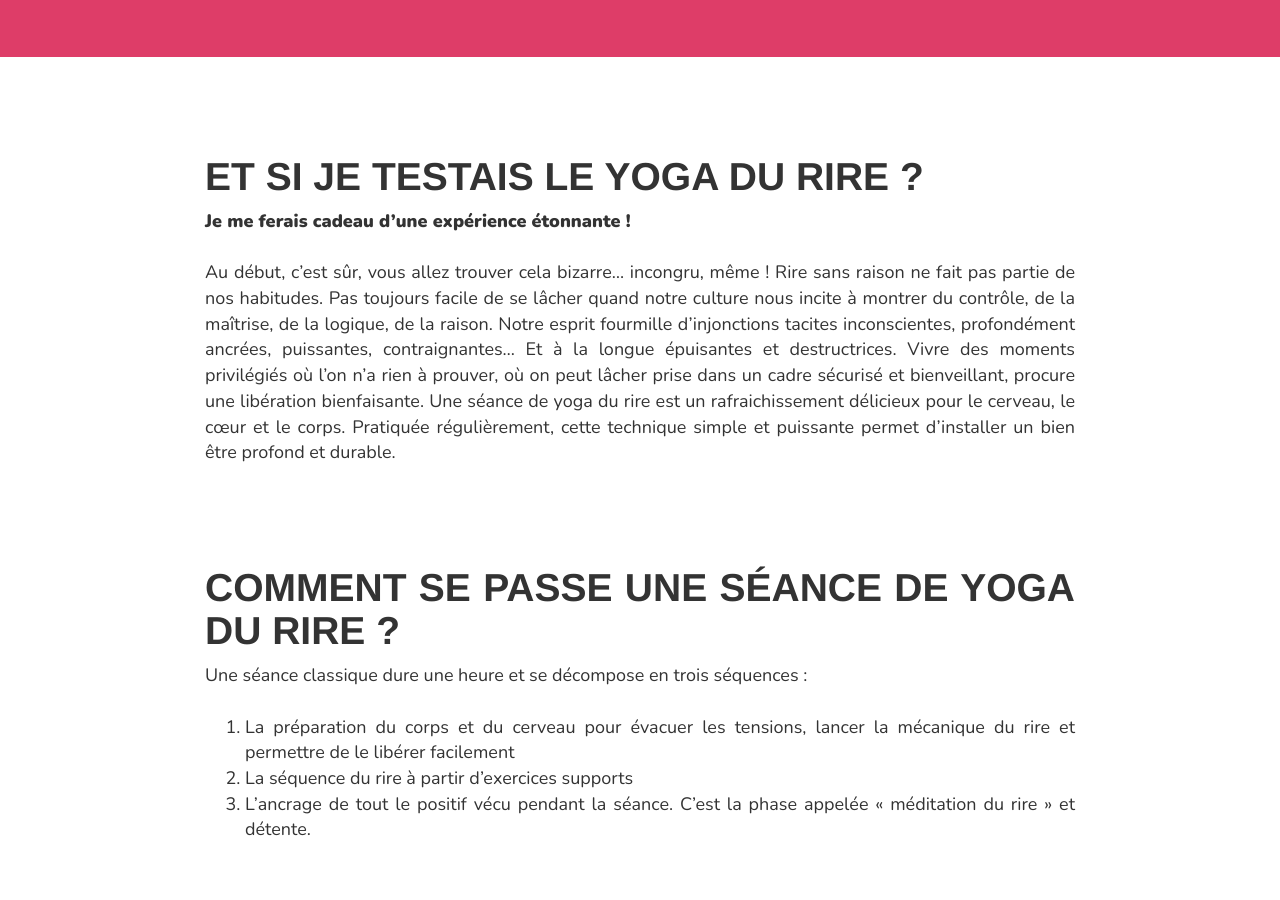
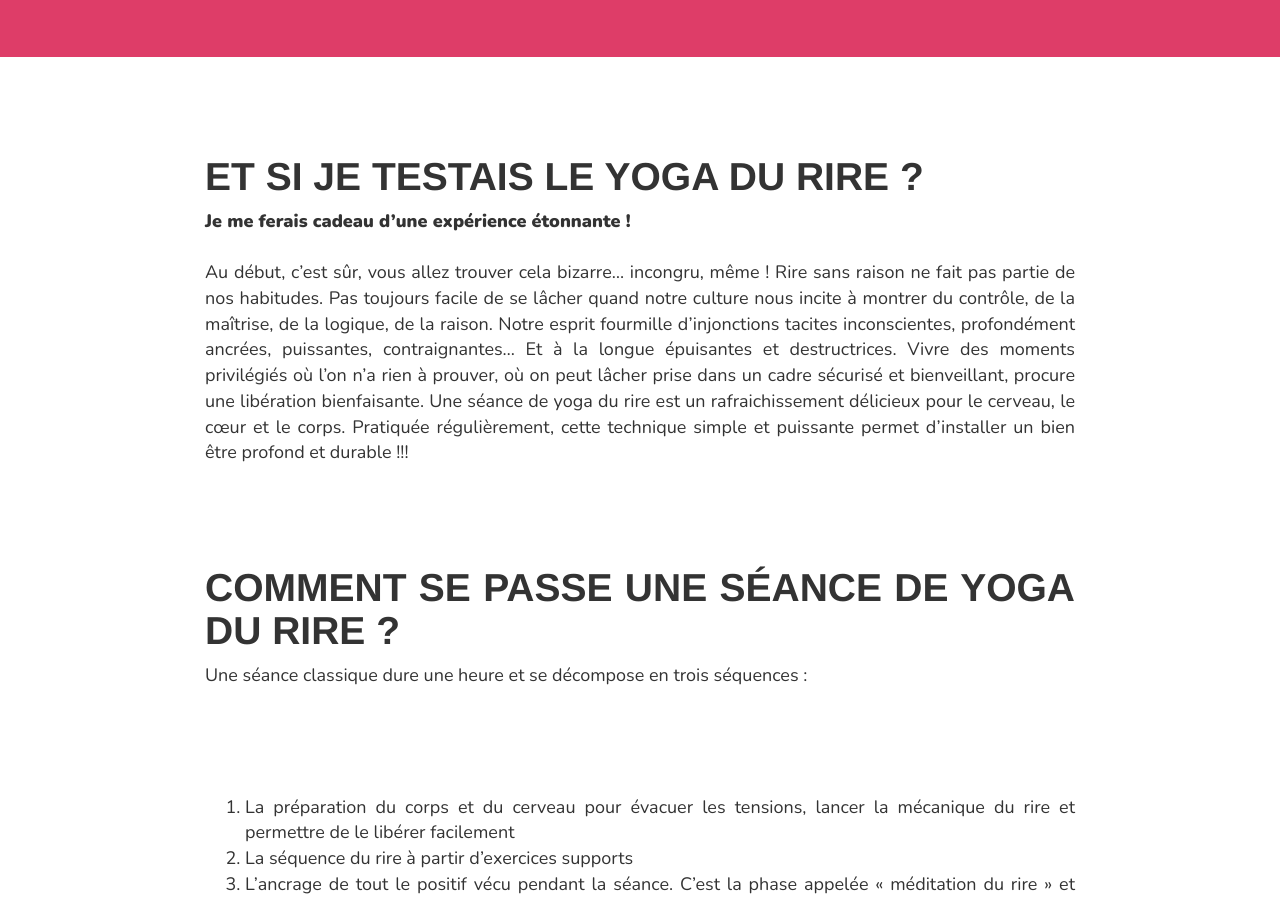
Before and after one commit to arthur-koenig/yoga-rires, a Jekyll site: the page built from particuliers/index.html, in a window 1280 px wide and 900 px high, scrolled down 663 px. Built offline with Jekyll 4.4.1, drawn with Linux system fonts in a browser that asks for light colours; nearby versions of some CDN libraries; some web fonts are replaced; comment, search, counter and statistics services are not loaded.

Commit message:
Update from Forestry.io - particuliers/index.html

```diff
--- a/particuliers/index.html
+++ b/particuliers/index.html
@@ -4,7 +4,6 @@ title: Du rire pour tout le monde
 background-color: DE3D68
 description: Cours de yoga du rire à Paris, ateliers partout en France !
 ---
-
 <div class="container container-small text-justify-big">
   <br>
   <br>
@@ -14,17 +13,15 @@ description: Cours de yoga du rire à Paris, ateliers partout en France !
 
 <h1>Et si je testais le yoga du rire ?</h1>
 <b>Je me ferais cadeau d’une expérience étonnante !</b><br><br>
-Au début, c’est sûr, vous allez trouver cela bizarre… incongru, même ! Rire sans raison ne fait pas partie de nos habitudes. Pas toujours facile de se lâcher quand notre culture nous incite à montrer du contrôle, de la maîtrise, de la logique, de la raison. Notre esprit fourmille d’injonctions tacites inconscientes, profondément ancrées, puissantes, contraignantes… Et à la longue épuisantes et destructrices. Vivre des moments privilégiés où l’on n’a rien à prouver, où on peut lâcher prise dans un cadre sécurisé et bienveillant, procure une libération bienfaisante. Une séance de yoga du rire est un rafraichissement délicieux pour le cerveau, le cœur et le corps. Pratiquée régulièrement, cette technique simple et puissante permet d’installer un bien être profond et durable.
-</section>
+Au début, c’est sûr, vous allez trouver cela bizarre… incongru, même ! Rire sans raison ne fait pas partie de nos habitudes. Pas toujours facile de se lâcher quand notre culture nous incite à montrer du contrôle, de la maîtrise, de la logique, de la raison. Notre esprit fourmille d’injonctions tacites inconscientes, profondément ancrées, puissantes, contraignantes… Et à la longue épuisantes et destructrices. Vivre des moments privilégiés où l’on n’a rien à prouver, où on peut lâcher prise dans un cadre sécurisé et bienveillant, procure une libération bienfaisante. Une séance de yoga du rire est un rafraichissement délicieux pour le cerveau, le cœur et le corps. Pratiquée régulièrement, cette technique simple et puissante permet d’installer un bien être profond et durable !!!</section>
 
 <section class="section-small">
 <h1>Comment se passe une séance de yoga du rire ?</h1>
-Une séance classique dure une heure et se décompose en trois séquences :<br><br>
+Une séance classique dure une heure et se décompose en trois séquences :</section><section class="section-small"><br>
 <ol>
 <li>La préparation du corps et du cerveau pour évacuer les tensions, lancer la mécanique du rire et permettre de le libérer facilement</li>
 <li>La séquence du rire à partir d’exercices supports</li>
-<li>L’ancrage de tout le positif vécu pendant la séance. C’est la phase appelée « méditation du rire » et détente.</li>
-</ol>
+<li>L’ancrage de tout le positif vécu pendant la séance. C’est la phase appelée « méditation du rire » et détente.</li></ol>
 </section>
 
 <section class="section-small">
@@ -33,7 +30,7 @@ Une séance classique dure une heure et se décompose en trois séquences :<br><
 <blockquote><b>Surprenant : Notre corps ne fait pas la différence entre un rire stimulé/simulé et un rire qui nous échappe involontairement. Dans les deux cas, les effets sont les mêmes !</b></blockquote>
 
 Nous bénéficions aujourd’hui de plus de quarante ans de recherches scientifiques et notamment des derniers progrès en neurosciences pour comprendre la chimie du rire.<br><br>
-Nous savons que :<br><br>
+Nous savons que :</section><section class="section-small"><br>
 <b>Avec le stress,</b><br>
 Le corps produit du cortisol en quantité importante.<br>
 <ul>
@@ -54,8 +51,7 @@ Le corps produit du cortisol en quantité importante.<br>
 <li>Énergie, dynamisme,</li>
 <li>Confiance en soi,</li>
 <li>Attitude positive, optimisme</li>
-<li>Sommeil de meilleure qualité</li>
-</ul>
+<li>Sommeil de meilleure qualité</li></ul>
 <br>
 <div class="text-center">  <a href="{{site.baseurl}}/presentation" style="font-weight:900;">En savoir plus sur la chimie du rire</a></div>
 
@@ -66,8 +62,7 @@ Le corps produit du cortisol en quantité importante.<br>
 <section class="section-small">
 
 <h1>Le yoga du rire pour un moral en hausse</h1>
-Les découvertes récentes en neurosciences nous offrent de précieuses clefs pour comprendre les effets du yoga du rire sur nos dispositions mentales : lorsque nous rions de manière ample et soutenue pendant au moins 15 minutes, notre corps fabrique naturellement plusieurs hormones et neurotransmetteurs : endorphines, sérotonine, dopamine et ocytocine. Communément appelées « hormones du bonheur », ces quatre substances forment une équipe de choc !  Leur conjugaison, qui s’ajoute à la réduction de cortisol (hormone du stress) quand nous rions, déclenche la <b>chaîne de réactions positives</b> décrites plus haut (calme, recul, concentration, confiance, affirmation, dynamisme ...) Des réactions qui par un effet miroir impactent positivement notre environnement. « Lorsque nous rions, nous changeons, et quand nous changeons, le monde change » observe Madan Kataria.
-  </section>
+Les découvertes récentes en neurosciences nous offrent de précieuses clefs pour comprendre les effets du yoga du rire sur nos dispositions mentales : lorsque nous rions de manière ample et soutenue pendant au moins 15 minutes, notre corps fabrique naturellement plusieurs hormones et neurotransmetteurs : endorphines, sérotonine, dopamine et ocytocine. Communément appelées « hormones du bonheur », ces quatre substances forment une équipe de choc !  Leur conjugaison, qui s’ajoute à la réduction de cortisol (hormone du stress) quand nous rions, déclenche la <b>chaîne de réactions positives</b> décrites plus haut (calme, recul, concentration, confiance, affirmation, dynamisme ...) Des réactions qui par un effet miroir impactent positivement notre environnement. « Lorsque nous rions, nous changeons, et quand nous changeons, le monde change » observe Madan Kataria.</section>
 
 <section class="section-small">
 <h1>Le yoga du rire pour la santé du corps</h1>
@@ -75,8 +70,7 @@ Le docteur Henri Rubinstein (auteur de Psychosomatique du rire, Rire pour guéri
   </section>
 
   <section class="section-small text-center">
-    <a href="{{site.baseurl}}/presentation" style="font-weight:900;">Le yoga du rire, en détails</a>
-  </section>
+    <a href="{{site.baseurl}}/presentation" style="font-weight:900;">Le yoga du rire, en détails</a></section>
 
 
 
```
